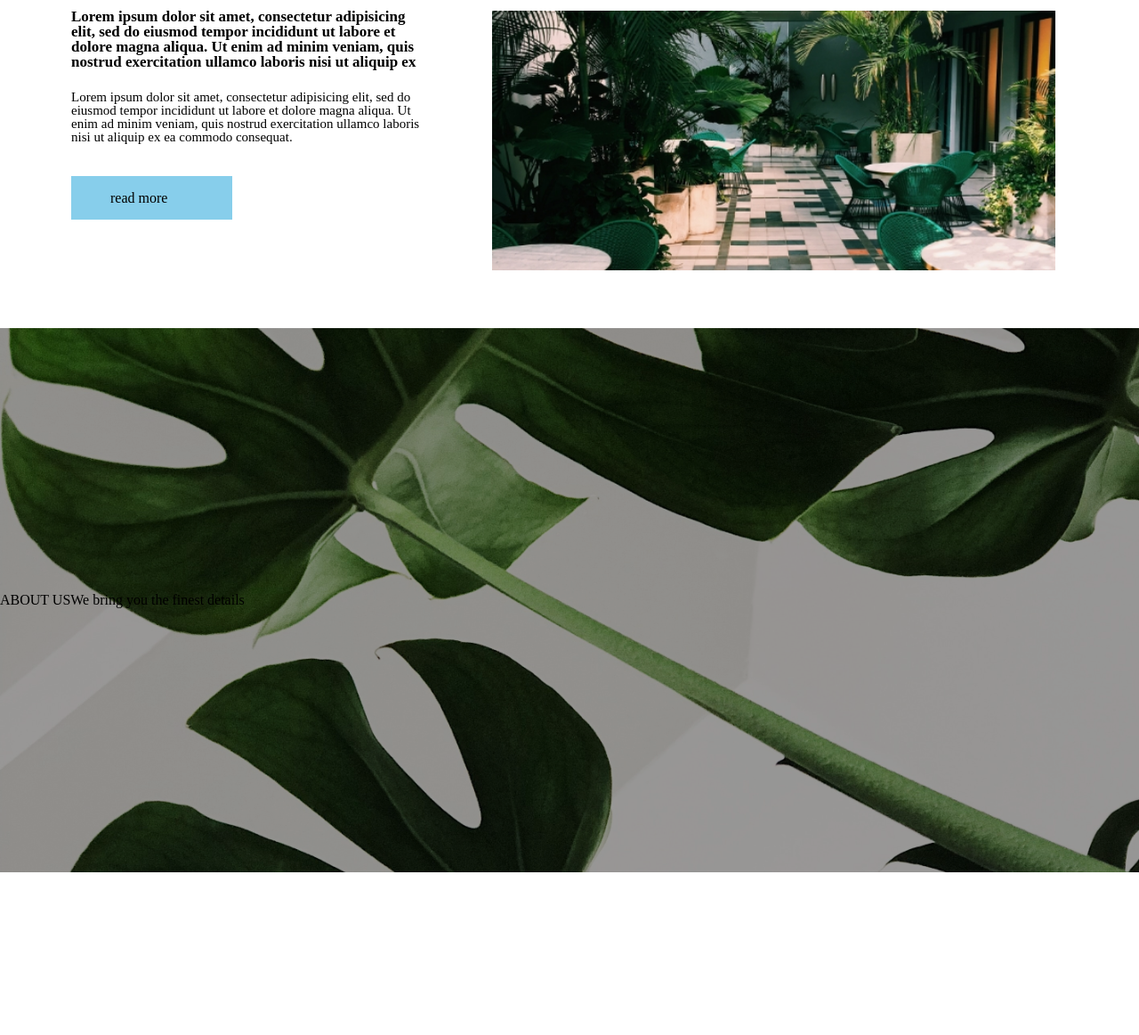
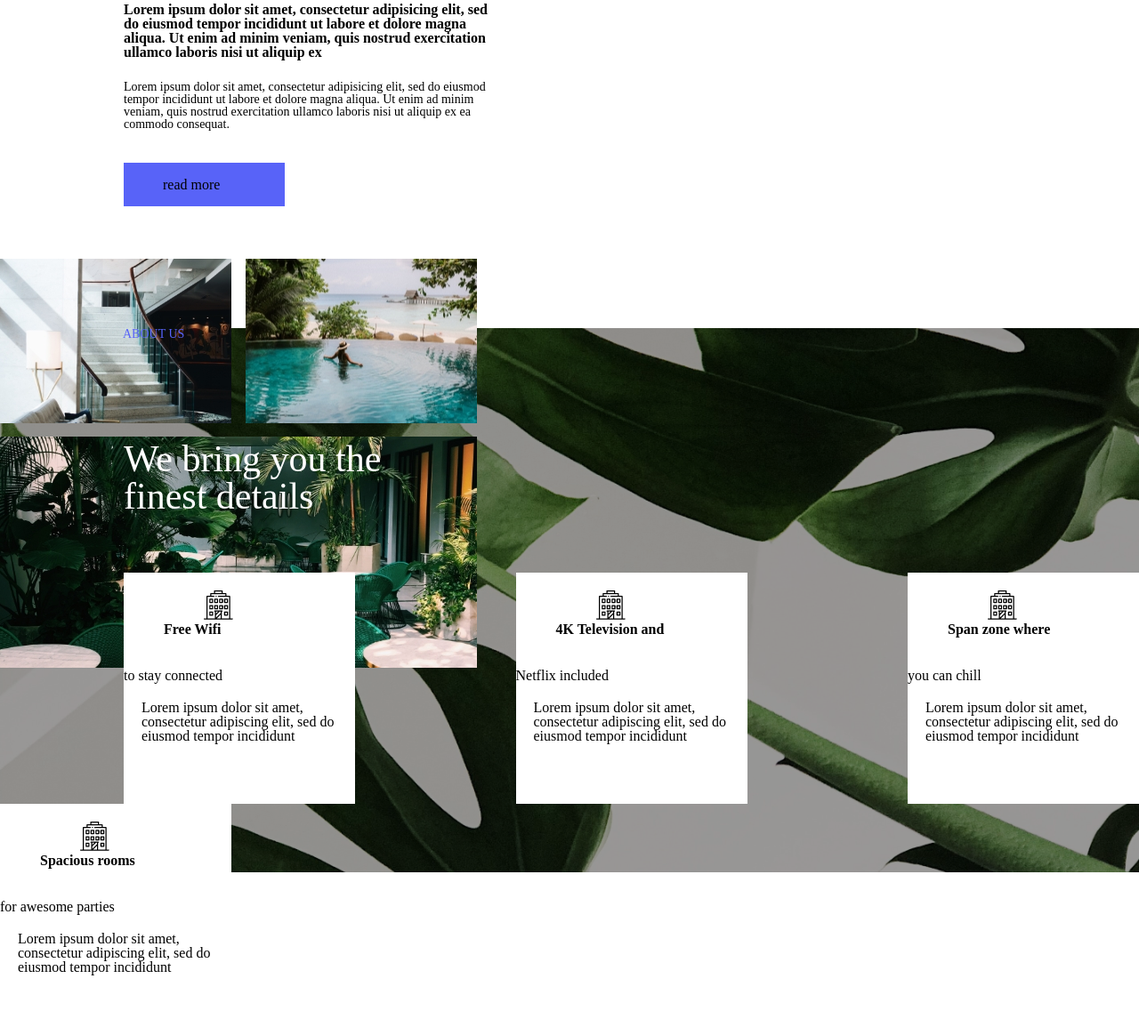
Before and after one commit to iakankia/midterm, a plain HTML site: page index.html in a window 1280 px wide. Shown: the part 597-1761 px from the top of the page at 89% size. Before the commit the page ends 1578 px from the top, so only its background shows below. Drawn offline with Linux system fonts and the light colour scheme.

Commit message:
added new section

```diff
--- a/css/style.css
+++ b/css/style.css
@@ -1,3 +1,4 @@
+/*header*/
 .background{
 	background-image: url(../images/bg1.png);
 	max-width: 1366px;
@@ -26,7 +27,7 @@
 	font-size: 12px;
 }
 .about{
-	margin-left: -1140px;
+	margin-left: -1220px;
 	margin-top: 146px;
 	color: #F5F5F5;
 	font-size: 42px;
@@ -38,51 +39,51 @@
 	line-height: 18px;
 	font-size: 12px;
 }
-/*second section*/
+
+/*first section*/
 .second-div{
 	height: 492px;
-	max-width: 1206px;
+	max-width: 1366px;
 	width: 100%;
 	display: flex;
 	flex-wrap: wrap;
 }
 .left-div{
-	height: 492px;
-	max-width: 423px;
+	height: 388px;
+	max-width: 444px;
 	width: 100%;
-	margin-left: 80px;
-	margin-right: 50px;
-	margin-top: 85px;
-	/*background-color: red;*/
+	margin-left: 139px;
+	margin-right: 80px;
+	margin-top: 88px;
 }
 .main-header{
 	margin-top: 21px;
 	font-weight: bold;
-	font-size: 48px;
+	font-size: 42px;
 }
 .header{
 	margin-top: 41px;
 	margin-right: 80px;
-	color: blue;
-	font-size: 12px;
+	color: #5863F8;
+	font-size: 14px;
 }
 .p1{
 	margin-top: 28px;
 	margin-right: 30px;
 	font-weight: bold;
-	font-size: 17px;
+	font-size: 16px;
 	letter-spacing: 0,7px;
 }
 .p2{
 	margin-top: 24px;
 	margin-right: 25px;
 	letter-spacing: 0,7px;
-	font-size: 15px;
+	font-size: 14px;
 }
 .inner-div{
 	display: flex;
 	align-items: center;
-	background-color: skyblue;
+	background-color: #5863F8;
 	border-style:solid;
 	width: 181px;
 	height: 49px;
@@ -92,32 +93,30 @@
 	margin-left: 44px;
 }
 .right-div{
-	height: 492px;
-	max-width: 633px;
+	height: 461px;
+	max-width: 536px;
 	width: 100%;
-	margin-top: 85px;
-
+	margin-top: 88px;
+	margin-right: 139px;
 	display: flex;
 	flex-wrap: wrap;
-	/*background-color: green;*/
 }
 .stairs{
-	height: 180px;
-	width: 305px;
-	margin-right: 17px;
+	height: 185px;
+	width: 260px;
+	margin-right: 12px;
 }
 .view{
-	height: 180px;
-	width: 305px;
+	height: 185px;
+	width: 260px;
 }
 .plants{
-	width: 633px;
-	height: 292px;
-	margin-top: 17px;
+	width: 536px;
+	height: 260px;
+	margin-top: 12px;
 }
 
-
-/*third section*/
+/*second section*/
 .bg{
 	background-image: url(../images/bg2.png);
 	max-width: 1336px;
@@ -125,8 +124,75 @@
 	height: 612px;
 	background-repeat: no-repeat;
 	background-size: cover;
-	display: flex;
+/*	display: flex;*/
 	flex-wrap: wrap;
 	align-items: center;
 	margin-top: 150px;
 }
+.h5{
+	color: #5863F8;
+	font-size: 14px;
+	/*margin-top: 122px;*/
+	margin-left: 69px;
+}
+.last-header{
+	margin-top: 112px;
+	margin-left: 139px;
+	margin-bottom: 34px;
+	font-size: 42px;
+	color: #FFFFFF;
+	width: 376px;
+	height: 115px;
+	letter-spacing: 0,7px;
+}
+.box-container{
+	display: flex;
+	flex-wrap: wrap;
+	justify-content: space-between;
+	align-items: center;
+}
+.box1{
+
+	width: 260px;
+	height: 260px;
+	background-color: #FFFFFF;
+	margin-left: 139px;
+}
+.box2{
+	width: 260px;
+	height: 260px;
+	background-color: #FFFFFF;
+}
+.box3{
+	width: 260px;
+	height: 260px;
+	background-color: #FFFFFF;
+}
+.box4{
+	width: 260px;
+	height: 260px;
+	background-color: #FFFFFF;
+	margin-right: 139px;
+}
+.h3{
+	width: 166px;
+	height: 52px;
+	margin-left: 45px;
+	margin-right: 45px;
+	font-weight: bold;
+}
+.box-paragraph{
+	width: 221px;
+	height: 62px;
+	margin-left: 20px;
+	margin-right: 20px;
+	margin-top: 20px;
+	align-items: center;
+}
+.box-img{
+	background-color: #5863F8;
+	margin-left: 90px;
+	margin-top: 20px;
+/*	width: 59px;
+	height: 58px;*/
+}
--- a/index.html
+++ b/index.html
@@ -62,8 +62,34 @@
 	<section>
 		<div class="second-container">
 			<div class="bg">
-				<div class="h5"> <h5> ABOUT US </h5> </div>
+				<div class="h5"> <h5 class="h5"> ABOUT US </h5> </div>
 				<div class="last-header"> <h1> We bring you the finest details </h1> </div>
+				<div class="box-container">
+					<div class="box1">
+						<img class="box-img" src="images/lil-photo.jpg" alt="building">
+						<h3 class="h3">Free Wifi </h3>
+						<p class="stay">to stay connected</p>
+						<p class="box-paragraph">Lorem ipsum dolor sit amet, consectetur adipiscing elit, sed do eiusmod tempor incididunt <!-- ut labore et dolore magna aliqua. Ut enim ad minim veniam, quis nostrud exercitation ullamco laboris nisi ut aliquip ex ea commodo consequat. --></p>
+					</div>
+					<div class="box2">
+						<img class="box-img" src="images/lil-photo.jpg" alt="building">
+						<h3 class="h3">4K Television and</h3>
+						<p class="netflix">Netflix included</p>
+						<p class="box-paragraph">Lorem ipsum dolor sit amet, consectetur adipiscing elit, sed do eiusmod tempor incididunt <!-- ut labore et dolore magna aliqua. Ut enim ad minim veniam, quis nostrud exercitation ullamco laboris nisi ut aliquip ex ea commodo consequat. --></p>
+					</div>
+					<div class="box3">
+						<img class="box-img" src="images/lil-photo.jpg" alt="building">
+						<h3 class="h3">Span zone where </h3>
+						<p class="chill">you can chill</p>
+						<p class="box-paragraph">Lorem ipsum dolor sit amet, consectetur adipiscing elit, sed do eiusmod tempor incididunt <!-- ut labore et dolore magna aliqua. Ut enim ad minim veniam, quis nostrud exercitation ullamco laboris nisi ut aliquip ex ea commodo consequat. --></p>
+					</div>
+					<div class="box4">
+						<img class="box-img" src="images/lil-photo.jpg" alt="building">
+						<h3 class="h3">Spacious rooms </h3>
+						<p class="parties">for awesome parties</p>
+						<p class="box-paragraph">Lorem ipsum dolor sit amet, consectetur adipiscing elit, sed do eiusmod tempor incididunt <!-- ut labore et dolore magna aliqua. Ut enim ad minim veniam, quis nostrud exercitation ullamco laboris nisi ut aliquip ex ea commodo consequat. --></p>
+					</div>
+				</div>
 			</div>
 		</div>
 	</section>
```
